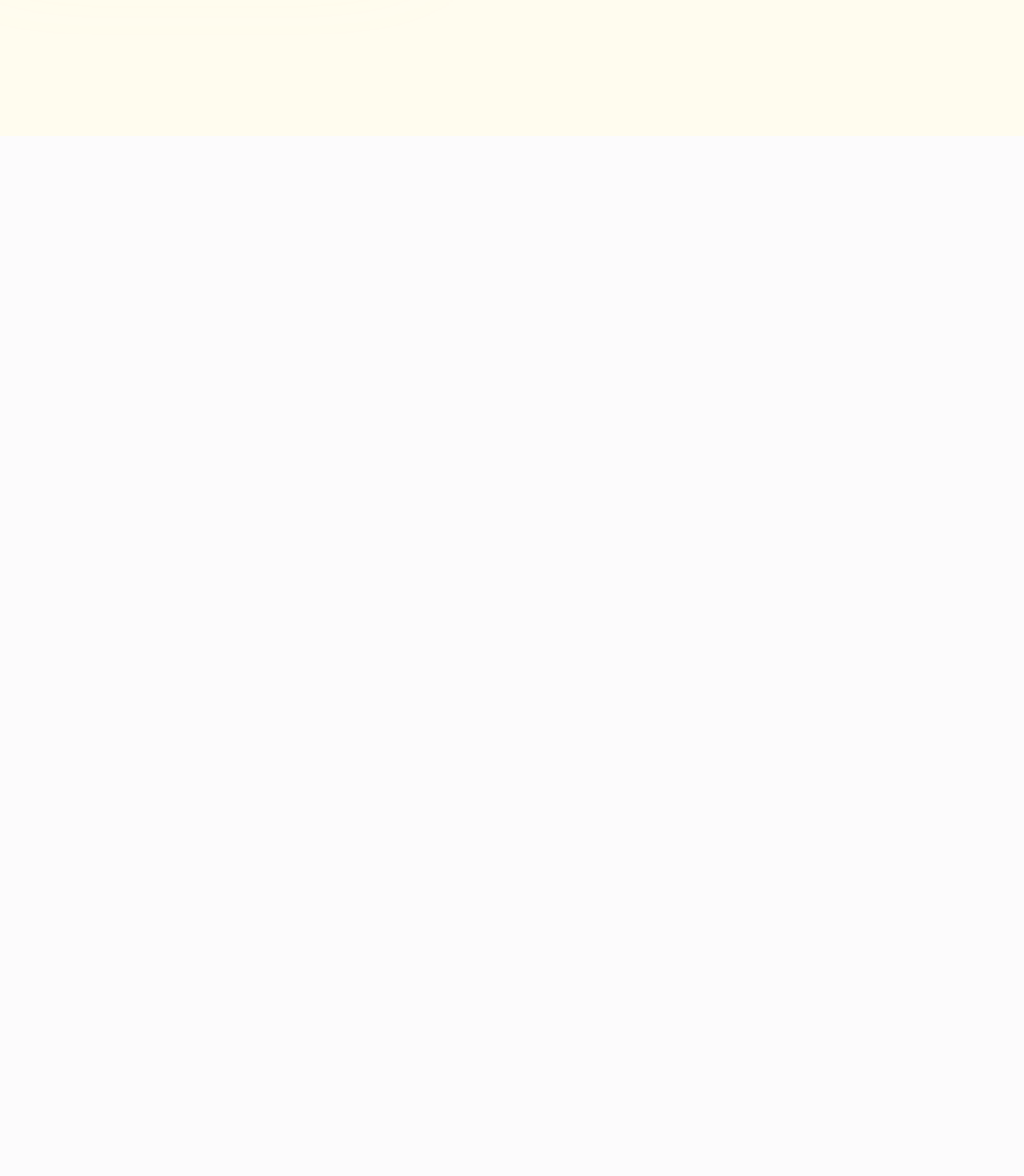
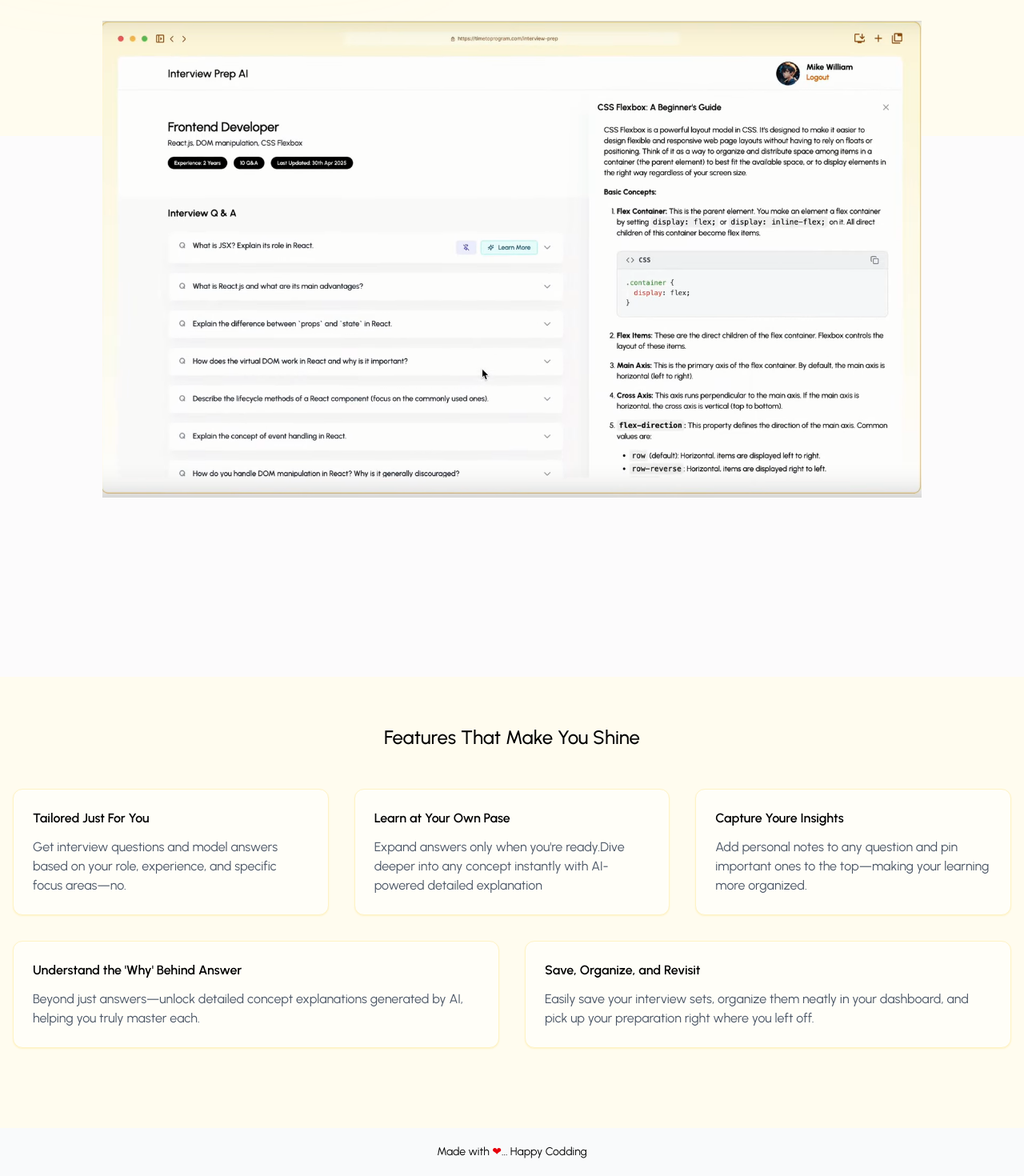
Before and after one commit to TpMarkov/prepare-for-interview-role, a React (Vite) app in the folder frontend/interview-preparation-app/: page / in a window 1280 px wide. Shown: the part 592-2062 px from the top of the page at 80% size. Before the commit the page ends 800 px from the top, so only its background shows below. Built offline with nearby package versions, Linux system fonts and the light colour scheme.

Commit message:
finishing off landing page with functionality

```diff
--- /dev/null
+++ b/frontend/interview-preparation-app/src/components/Modal.jsx
@@ -0,0 +1,21 @@
+import React from "react";
+
+function Modal({ children, isOpen, onClose, title, hideHeader }) {
+  return (
+    <div className="">
+      {/* Modal contetnt */}
+      <div
+        className={`relative flex flex-col bg-white shadow-lg rounded-lg overflow-hidden`}
+      >
+        {/* Modal Header */}
+        {!hideHeader && (
+          <div className="">
+            <h3 className="">{title}</h3>
+          </div>
+        )}
+      </div>
+    </div>
+  );
+}
+
+export default Modal;
--- a/frontend/interview-preparation-app/src/index.css
+++ b/frontend/interview-preparation-app/src/index.css
@@ -1,12 +1,8 @@
 @import url('https://fonts.googleapis.com/css2?family=Urbanist:ital,wght@0,100..900;1,100..900&display=swap');
 @import "tailwindcss";
 
-
-
-
-
 @theme {
-    --font-display: "Urbanist", sanns-serif;
+    --font-display: "Urbanist", sans-serif;
     --breakpoint-3xl: 1920px;
     --color-primary: #FF9324;
 }
@@ -18,10 +14,11 @@
 
     body {
         background-color: #fcfbfc;
-        overflow: hidden;
+        /* Removed overflow: hidden to allow scrolling */
     }
 }
 
+/* Custom Scrollbar */
 .custom-scrollbar::-webkit-scrollbar {
     width: 4px;
 }
@@ -36,6 +33,8 @@
 }
 
 @layer utilities {
+
+    /* Text Shine Animation */
     @keyframes text-shine {
         0% {
             background-position: 0% 50%;
@@ -44,14 +43,13 @@
         100% {
             background-position: 100% 50%;
         }
-
-
     }
 
     .animate-text-shine {
         animation: text-shine 3s ease-in-out infinite alternate;
     }
 
+    /* Blob Animations */
     @keyframes blob1 {
 
         0%,
@@ -67,7 +65,6 @@
             transform: translate(-20px, 20px) scale(0.9);
         }
     }
-
 
     @keyframes blob2 {
 
@@ -101,37 +98,28 @@
         }
     }
 
-
-    .animate-text-shine {
-        animation: text-shine 3s ease-in-out infinite alternate
+    .animate-blob1 {
+        animation: blob1 8s ease-in-out infinite;
     }
 
-
-
-    .animate-blob1 {
-        animation: blob1 8s ease-in-out infinite
-    }
-
-    .animate-blod2 {
-        animation: blob2 10s ease-in-out infinite
+    .animate-blob2 {
+        animation: blob2 10s ease-in-out infinite;
     }
 
     .animate-blob3 {
-        animation: blob3 12s ease-in-out infinite
+        animation: blob3 12s ease-in-out infinite;
     }
-
 }
 
-
+/* Utility Classes */
 .input-box {
     @apply w-full flex justify-between gap-3 text-sm text-black bg-gray-50/50 rounded px-4 py-3 mb-4 mt-3 border border-gray-100 outline-none focus-within:border-orange-300;
 }
 
-
 .btn-primary {
-    @apply w-full flex items-center gap-3 text-sm text-white bg-black shadow-lg shadow-orange-600/5 p-[10px] rounded-md my-1 hover:bg-orange-600/15 hover:text-black cursor-pointer
+    @apply w-full flex items-center gap-3 text-sm text-white bg-black shadow-lg shadow-orange-600/5 p-[10px] rounded-md my-1 hover:bg-orange-600/15 hover:text-black cursor-pointer;
 }
 
 .btn-small {
-    @apply flex items-center justify-center gap-3 bg-linear-to-r from-[#FF9324] to-[#e99a4b] text-sm font-semibold text-white px-7 py-2 rounded-lg hover:bg-black hover:text-white transition-colors cursor-pointer hover:shadow-2xl hover:shadow-orange-300
+    @apply flex items-center justify-center gap-3 bg-gradient-to-r from-[#FF9324] to-[#e99a4b] text-sm font-semibold text-white px-7 py-2 rounded-lg hover:bg-black hover:text-white transition-colors cursor-pointer hover:shadow-2xl hover:shadow-orange-300;
 }
--- a/frontend/interview-preparation-app/src/pages/LandingPage.jsx
+++ b/frontend/interview-preparation-app/src/pages/LandingPage.jsx
@@ -3,6 +3,10 @@ import React, { useState } from "react";
 import { APP_FEATURES } from "../utils/data";
 import { useNavigate } from "react-router-dom";
 import { LuSparkles } from "react-icons/lu";
+import LANDING_PAGE from "../assets/LANDING_PAGE.png";
+import Login from "../pages/Auth/Login";
+import SignUp from "../pages/Auth/SignUp";
+import Modal from "../components/Modal";
 
 function LandingPage() {
   const navigate = useNavigate();
@@ -63,17 +67,82 @@ function LandingPage() {
           </div>
         </div>
       </div>
-      <div className="w-full min-h-full relative z-10">
-        <div className="flex items-center justify-center -mt-36">
-          <section className="">
-            {/* <img
-              src={HERO_IMG}
+
+      <div className="w-full min-h-full relative z-10 mb-56">
+        <div>
+          <section className="flex items-center justify-center -mt-36">
+            <img
+              src={LANDING_PAGE}
               alt="Hero Image"
               className="w-[80vw] rouded-lg"
-            /> */}
+            />
           </section>
         </div>
       </div>
+
+      <div className="w-full min-h-full bg-[#FFFCEF] mt-10">
+        <div className="container mx-auto px-4 pt-10 pb-20">
+          <section className="mt-5">
+            <h2 className="text-2xl font-medium text-center mb-12">
+              Features That Make You Shine
+            </h2>
+
+            <div className="flex flex-col items-center gap-8">
+              {/* First 3 cards */}
+              <div className="grid grid-cols-1 md:grid-cols-3 gap-8 w-full">
+                {APP_FEATURES.slice(0, 3).map((feature) => (
+                  <div
+                    key={feature.id}
+                    className="bg-[#FFFEF8] p-6 rounded-xl shadow-xs hover:shadow-lg shadow-amber-100 transition border border-amber-100"
+                  >
+                    <h3 className="font-base font-semibold mb-3">
+                      {feature.title}
+                    </h3>
+                    <p className="text-gray-600">{feature.description}</p>
+                  </div>
+                ))}
+              </div>
+
+              {/* Remaining 2 cards */}
+              <div className="grid grid-cols-1 md:grid-cols-2 gap-8">
+                {APP_FEATURES.slice(3).map((feature) => (
+                  <div
+                    key={feature.id}
+                    className="bg-[#FFFEF8] p-6 rounded-xl shadow-xs hover:shadow-lg shadow-amber-100 transition border border-amber-100"
+                  >
+                    <h3 className="text-base font-semibold mb-3">
+                      {feature.title}
+                    </h3>
+                    <p className="text-gray-600">{feature.description}</p>
+                  </div>
+                ))}
+              </div>
+            </div>
+          </section>
+        </div>
+
+        <div className="text-sm bg-gray-50 text-secondary text-center p-5 mt-5">
+          Made with <span className="text-red-600">❤</span>... Happy Codding
+        </div>
+      </div>
+
+      <Modal
+        isOpen={openAuthModal}
+        onClose={() => {
+          setOpenAuthModal(false);
+          setCurrentPage("login");
+        }}
+        hideHeader
+      >
+        <div>
+          {currentPage === "login" && (
+            <Login setCurrentPage={setCurrentPage}></Login>
+          )}
+          {currentPage === "signup" && (
+            <SignUp setCurrentPage={setCurrentPage}></SignUp>
+          )}
+        </div>
+      </Modal>
     </>
   );
 }
--- a/frontend/interview-preparation-app/src/utils/data.js
+++ b/frontend/interview-preparation-app/src/utils/data.js
@@ -26,4 +26,11 @@ export const APP_FEATURES = [
     description:
       "Beyond just answers—unlock detailed concept explanations generated by AI, helping you truly master each.",
   },
+
+  {
+    id: "05",
+    title: "Save, Organize, and Revisit",
+    description:
+      "Easily save your interview sets, organize them neatly in your dashboard, and pick up your preparation right where you left off.",
+  },
 ];
```
